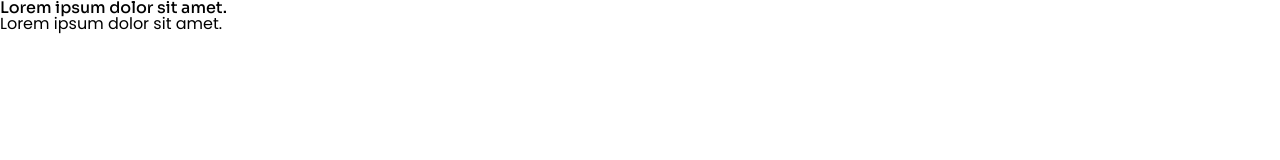
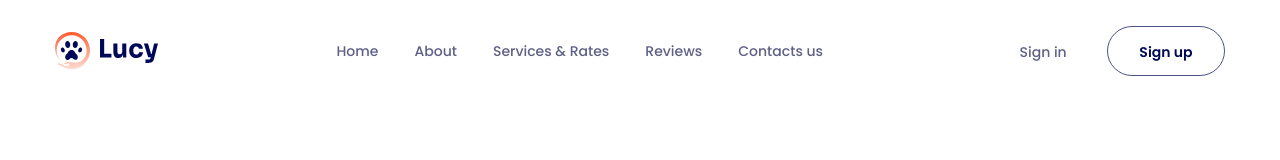
Before and after one commit to hoangpham-hanoi/f8-htmlcss-04, a plain HTML site: page index.html in a window 1280 px wide. Drawn offline with Linux system fonts and the light colour scheme.

Commit message:
finish the header

```diff
--- a/assets/css/style.css
+++ b/assets/css/style.css
@@ -11,6 +11,7 @@ body {
   font-family: "Poppins", sans-serif;
 }
 
+/* Common */
 h1,
 h2,
 h3,
@@ -27,3 +28,75 @@ button {
   font-size: inherit;
   font-family: inherit;
 }
+
+a {
+  text-decoration: none;
+}
+
+.container {
+  width: 1170px;
+  max-width: calc(100% - 48px);
+  margin: 0 auto;
+}
+
+.btn {
+  --height: 56px;
+  display: inline-block;
+  height: var(--height);
+  min-width: 182px;
+  line-height: var(--height);
+  border-radius: 99px;
+  border: 1px solid rgb(255, 91, 46, 0.6);
+  color: rgb(255, 91, 46, 1);
+  text-align: center;
+  font-size: 1.6rem;
+  font-style: normal;
+  font-weight: 500;
+}
+
+.btn:hover {
+  opacity: 0.9;
+}
+
+/* Header */
+.header {
+  padding: 26px 0;
+}
+
+.header-inner {
+  display: flex;
+  justify-content: space-between;
+  align-items: center;
+}
+
+.nav-list {
+  display: flex;
+}
+
+.nav-link,
+.sign-in {
+  padding: 8px 18px;
+  color: #5e6085;
+  font-size: 1.4rem;
+  font-style: normal;
+  font-weight: 500;
+  line-height: 1; /* 100% */
+}
+
+.nav-link:hover,
+.sign-in:hover {
+  color: #000958;
+  text-shadow: solid 2px 2px 0 #000958;
+}
+
+.sign-up {
+  margin-left: 18px;
+  min-width: 118px;
+  height: 50px;
+  line-height: 50px;
+  border: 1px solid rgb(0, 9, 88, 0.7);
+  color: rgb(0, 9, 88, 1);
+  font-size: 1.4rem;
+  font-style: normal;
+  font-weight: 600;
+}
--- a/index.html
+++ b/index.html
@@ -95,7 +95,39 @@
     <link rel="stylesheet" href="./assets/css/style.css" />
   </head>
   <body>
-    <h1>Lorem ipsum dolor sit amet.</h1>
-    <p>Lorem ipsum dolor sit amet.</p>
+    <!-- Header -->
+    <header class="header">
+      <div class="container">
+        <div class="header-inner">
+          <!-- Logo -->
+          <img src="./assets/images/logo.svg" alt="Lucy" class="logo" />
+
+          <!-- Navigation -->
+          <nav class="nav-bar">
+            <ul class="nav-list">
+              <li class="nav-item">
+                <a href="#!" class="nav-link">Home</a>
+              </li>
+              <li class="nav-item"><a href="#!" class="nav-link">About</a></li>
+              <li class="nav-item">
+                <a href="#!" class="nav-link">Services & Rates</a>
+              </li>
+              <li class="nav-item">
+                <a href="#!" class="nav-link">Reviews</a>
+              </li>
+              <li class="nav-item">
+                <a href="#!" class="nav-link">Contacts us</a>
+              </li>
+            </ul>
+          </nav>
+
+          <!-- Action -->
+          <div class="header-action">
+            <a href="#!" class="sign-in">Sign in</a>
+            <a href="#!" class="btn sign-up">Sign up</a>
+          </div>
+        </div>
+      </div>
+    </header>
   </body>
 </html>
```
Also changed, not shown: assets/images/logo.svg (added).
